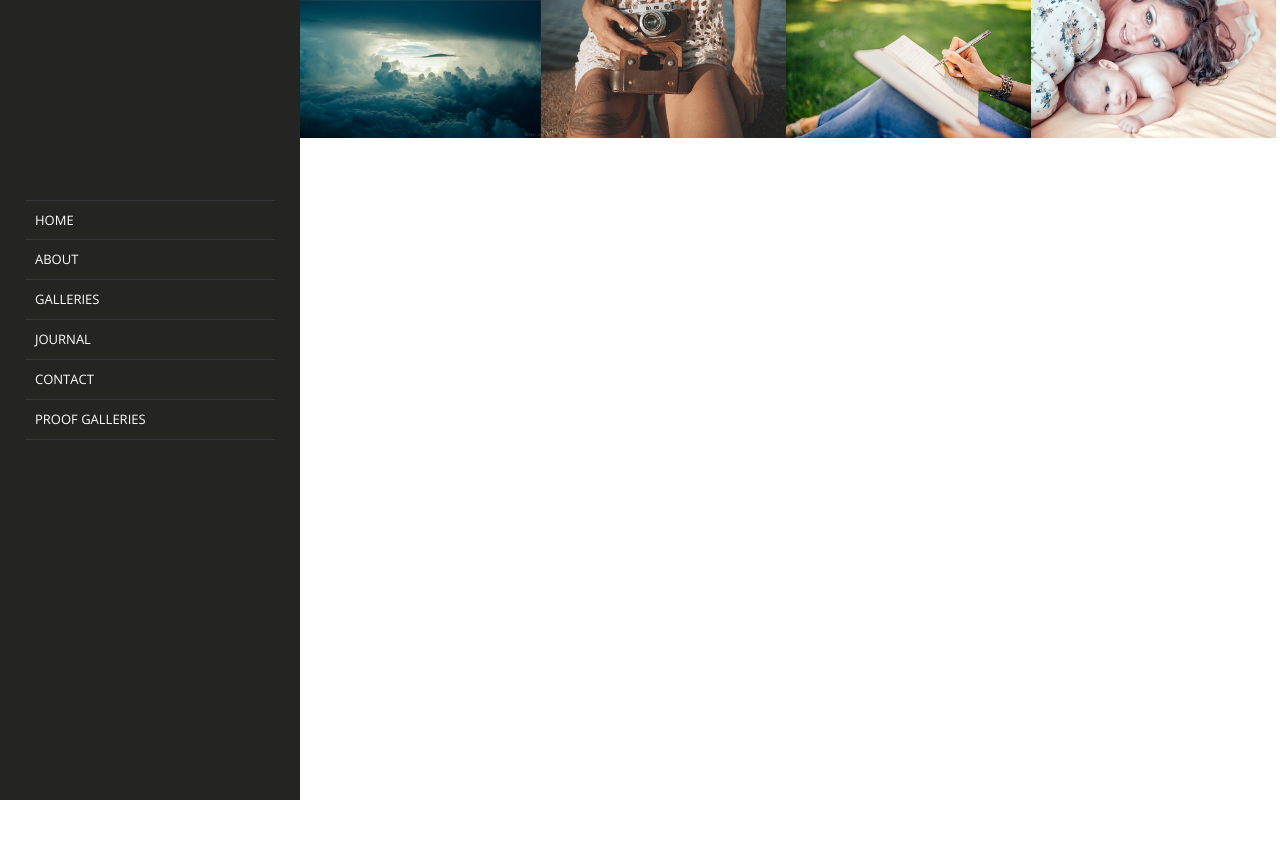
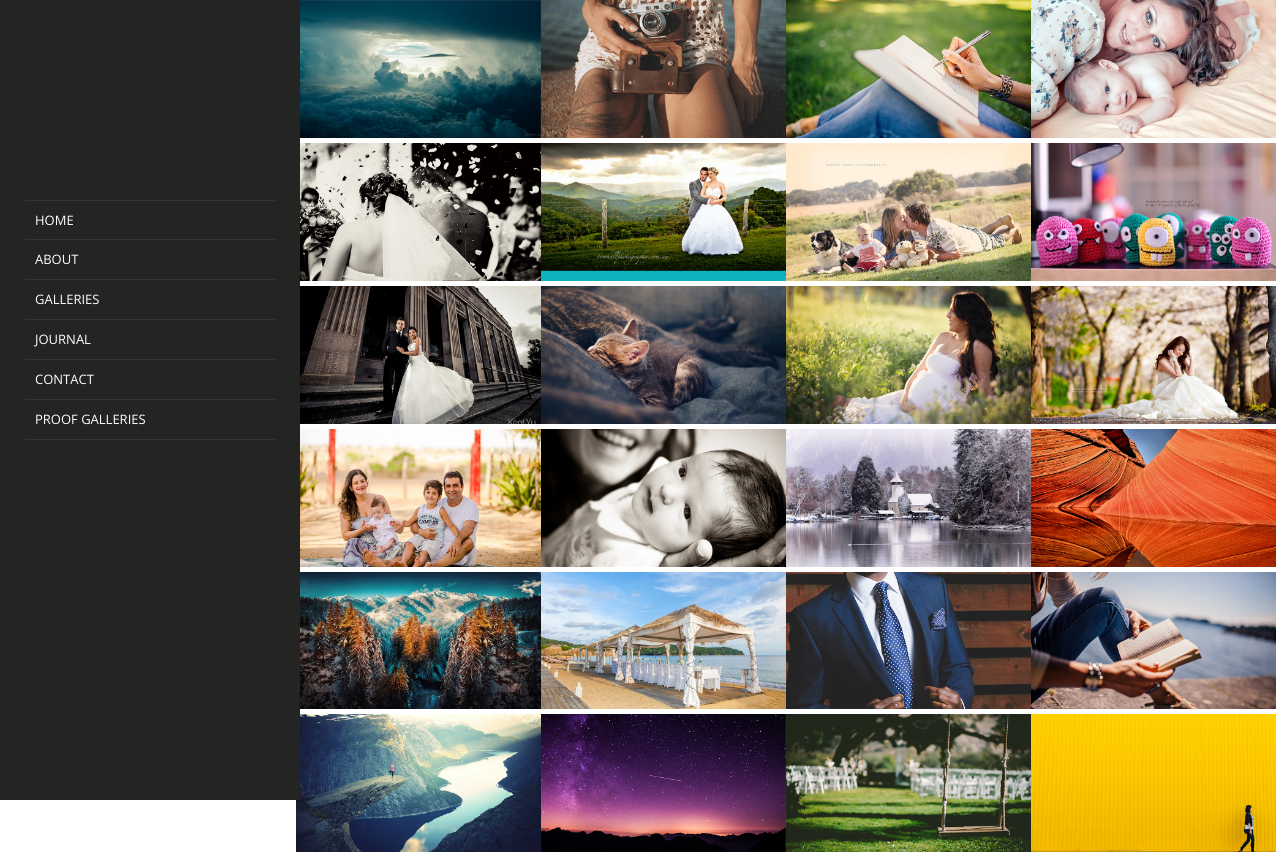
Before and after one commit to hanayama24/juna, a website: page index.html in a window 1280 px wide. Before the commit the page ends 800 px from the top, so only its background shows below. Drawn offline with nearby package versions, Linux system fonts and the light colour scheme.

Commit message:
Add html

```diff
--- a/index.html
+++ b/index.html
@@ -63,6 +63,186 @@
           </a>
       </div>
 
+      <div class="image-container">
+          <a href="#">
+            <div class = "image-item">
+              <img src="img/5.jpg" alt = "img">
+            </div>
+            <div class = "image-hover"></div>
+          </a>
+      </div>
+
+      <div class="image-container">
+          <a href="#">
+            <div class = "image-item">
+              <img src="img/6.jpg" alt = "img">
+            </div>
+            <div class = "image-hover"></div>
+          </a>
+      </div>
+
+      <div class="image-container">
+          <a href="#">
+            <div class = "image-item">
+              <img src="img/7.jpg" alt = "img">
+            </div>
+            <div class = "image-hover"></div>
+          </a>
+      </div>
+
+      <div class="image-container">
+          <a href="#">
+            <div class = "image-item">
+              <img src="img/8.jpg" alt = "img">
+            </div>
+            <div class = "image-hover"></div>
+          </a>
+      </div>
+
+      <div class="image-container">
+          <a href="#">
+            <div class = "image-item">
+              <img src="img/9.jpg" alt = "img">
+            </div>
+            <div class = "image-hover"></div>
+          </a>
+      </div>
+
+      <div class="image-container">
+          <a href="#">
+            <div class = "image-item">
+              <img src="img/10.jpg" alt = "img">
+            </div>
+            <div class = "image-hover"></div>
+          </a>
+      </div>
+
+      <div class="image-container">
+          <a href="#">
+            <div class = "image-item">
+              <img src="img/11.jpg" alt = "img">
+            </div>
+            <div class = "image-hover"></div>
+          </a>
+      </div>
+
+      <div class="image-container">
+          <a href="#">
+            <div class = "image-item">
+              <img src="img/12.jpg" alt = "img">
+            </div>
+            <div class = "image-hover"></div>
+          </a>
+      </div>
+
+      <div class="image-container">
+          <a href="#">
+            <div class = "image-item">
+              <img src="img/13.jpg" alt = "img">
+            </div>
+            <div class = "image-hover"></div>
+          </a>
+      </div>
+
+      <div class="image-container">
+          <a href="#">
+            <div class = "image-item">
+              <img src="img/14.jpg" alt = "img">
+            </div>
+            <div class = "image-hover"></div>
+          </a>
+      </div>
+
+      <div class="image-container">
+          <a href="#">
+            <div class = "image-item">
+              <img src="img/15.jpg" alt = "img">
+            </div>
+            <div class = "image-hover"></div>
+          </a>
+      </div>
+
+      <div class="image-container">
+          <a href="#">
+            <div class = "image-item">
+              <img src="img/16.jpg" alt = "img">
+            </div>
+            <div class = "image-hover"></div>
+          </a>
+      </div>
+
+      <div class="image-container">
+          <a href="#">
+            <div class = "image-item">
+              <img src="img/17.jpg" alt = "img">
+            </div>
+            <div class = "image-hover"></div>
+          </a>
+      </div>
+
+      <div class="image-container">
+          <a href="#">
+            <div class = "image-item">
+              <img src="img/18.jpg" alt = "img">
+            </div>
+            <div class = "image-hover"></div>
+          </a>
+      </div>
+
+      <div class="image-container">
+          <a href="#">
+            <div class = "image-item">
+              <img src="img/19.jpg" alt = "img">
+            </div>
+            <div class = "image-hover"></div>
+          </a>
+      </div>
+
+      <div class="image-container">
+          <a href="#">
+            <div class = "image-item">
+              <img src="img/20.jpg" alt = "img">
+            </div>
+            <div class = "image-hover"></div>
+          </a>
+      </div>
+
+      <div class="image-container">
+          <a href="#">
+            <div class = "image-item">
+              <img src="img/21.jpg" alt = "img">
+            </div>
+            <div class = "image-hover"></div>
+          </a>
+      </div>
+
+      <div class="image-container">
+          <a href="#">
+            <div class = "image-item">
+              <img src="img/22.jpg" alt = "img">
+            </div>
+            <div class = "image-hover"></div>
+          </a>
+      </div>
+
+      <div class="image-container">
+          <a href="#">
+            <div class = "image-item">
+              <img src="img/23.jpg" alt = "img">
+            </div>
+            <div class = "image-hover"></div>
+          </a>
+      </div>
+
+      <div class="image-container">
+          <a href="#">
+            <div class = "image-item">
+              <img src="img/24.jpg" alt = "img">
+            </div>
+            <div class = "image-hover"></div>
+          </a>
+      </div>
+
     </div><!-- end main content -->
   </div>
 
```
